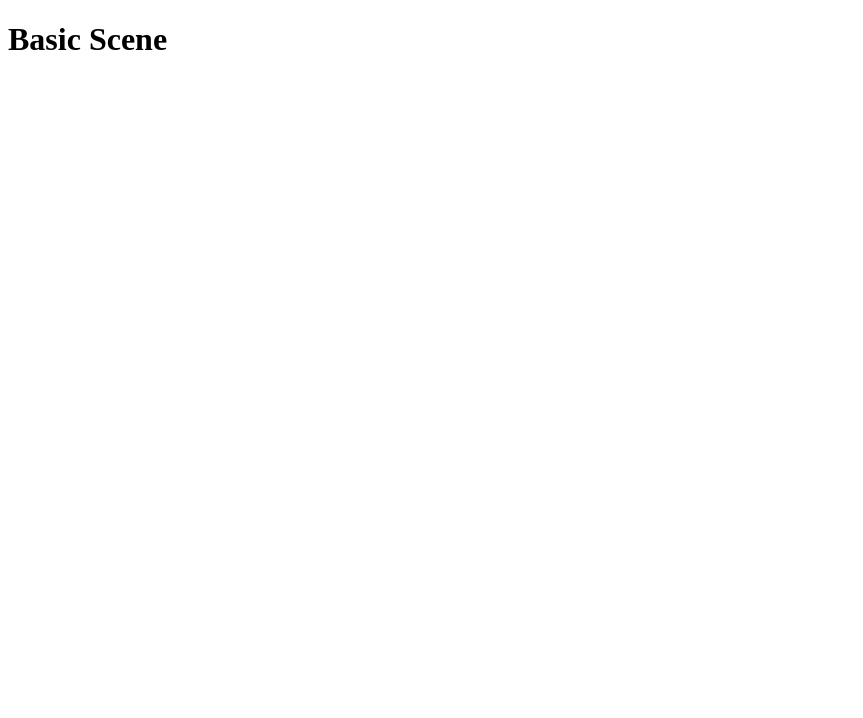
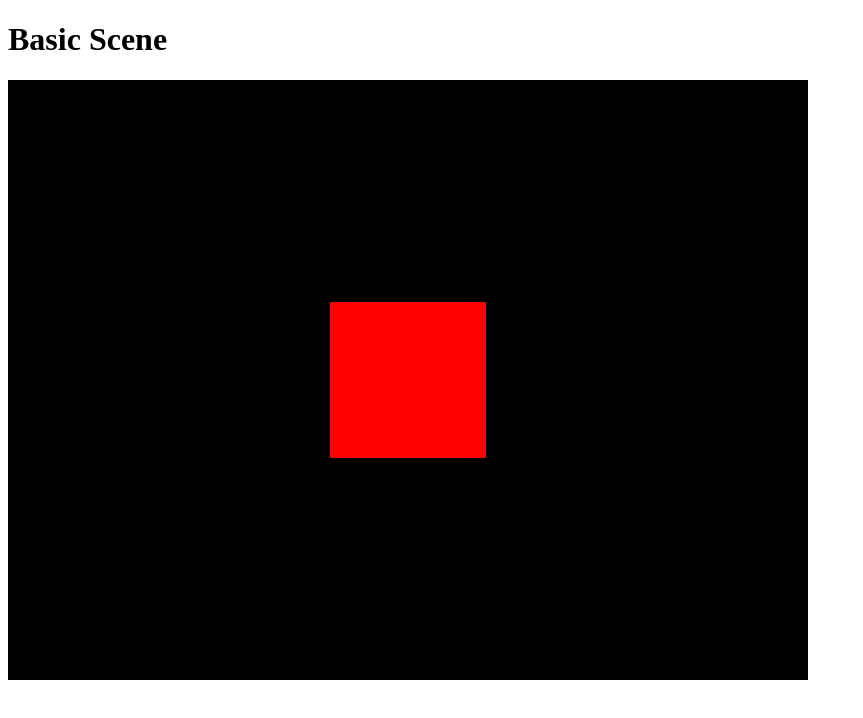
Before and after one commit to JosephGalante/Threejs, a plain HTML site: page Basic Scene/index.html in a window 1280 px wide. Shown: the whole page, without its empty margins (0-863 px from the left). Drawn offline with Linux system fonts and the light colour scheme.

Commit message:
Rendered first cube!

```diff
--- a/Basic Scene/index.html
+++ b/Basic Scene/index.html
@@ -8,7 +8,7 @@
 </head>
 <body>
     <h1>Basic Scene</h1>
-
+    <canvas class="webgl"></canvas>
     <script src="./three.min.js"></script>
     <script src="./script.js"></script>
 </body>
--- a/Basic Scene/script.js
+++ b/Basic Scene/script.js
@@ -0,0 +1,27 @@
+const scene = new THREE.Scene();
+
+//Red Cube
+const geometry = new THREE.BoxGeometry(1, 1, 1);
+const material = new THREE.MeshBasicMaterial({ color: 'red' });
+const mesh = new THREE.Mesh(geometry, material);
+scene.add(mesh);
+
+// Sizes
+const sizes = {
+    width: 800,
+    height: 600
+};
+
+// Camera
+const camera = new THREE.PerspectiveCamera(75, sizes.width / sizes.height);
+camera.position.z = 3;
+// camera.position.x = 2;
+scene.add(camera);
+
+//Renderer
+const canvas = document.querySelector('.webgl');
+const renderer = new THREE.WebGLRenderer({
+    canvas: canvas
+})
+renderer.setSize(sizes.width, sizes.height);
+renderer.render(scene, camera);
```
